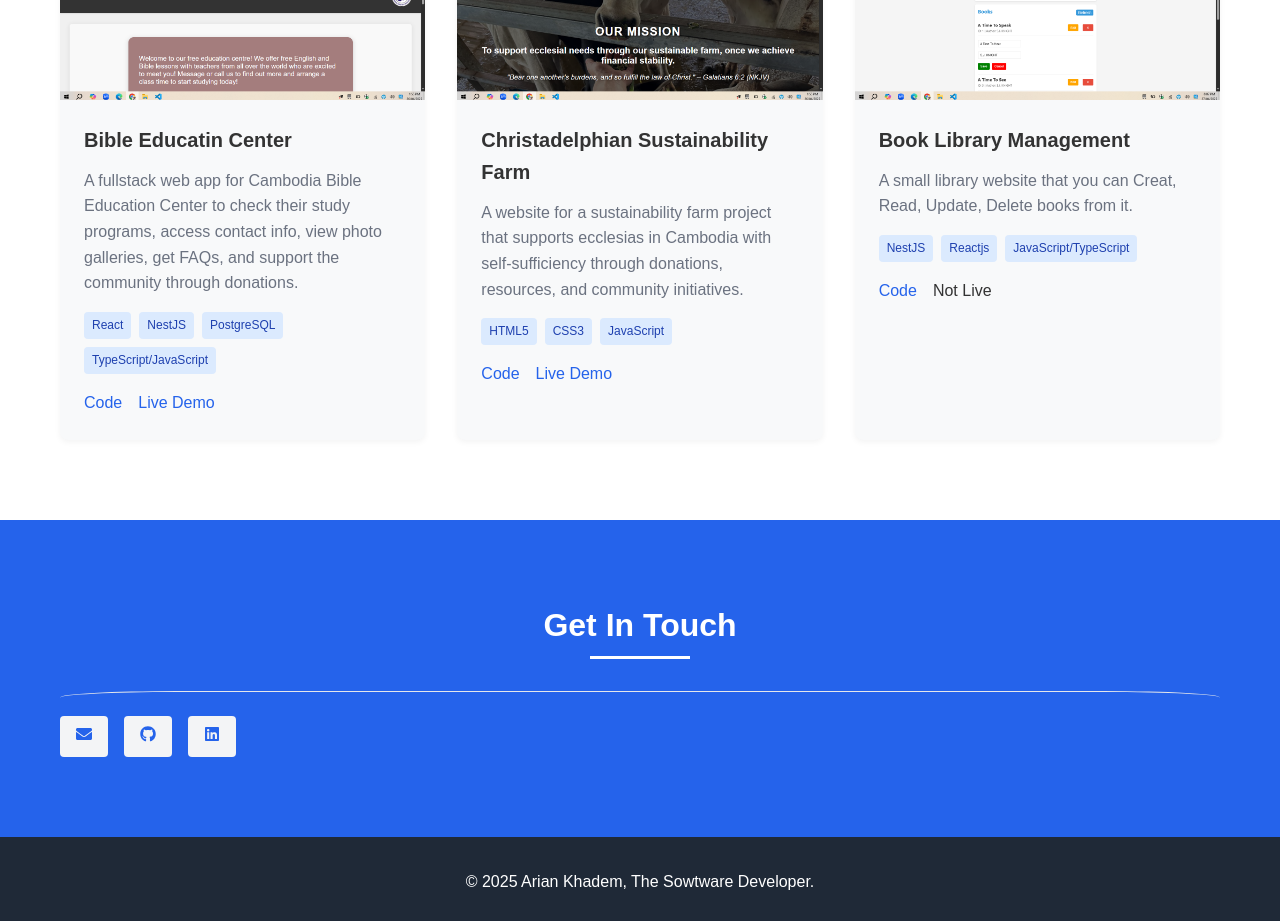
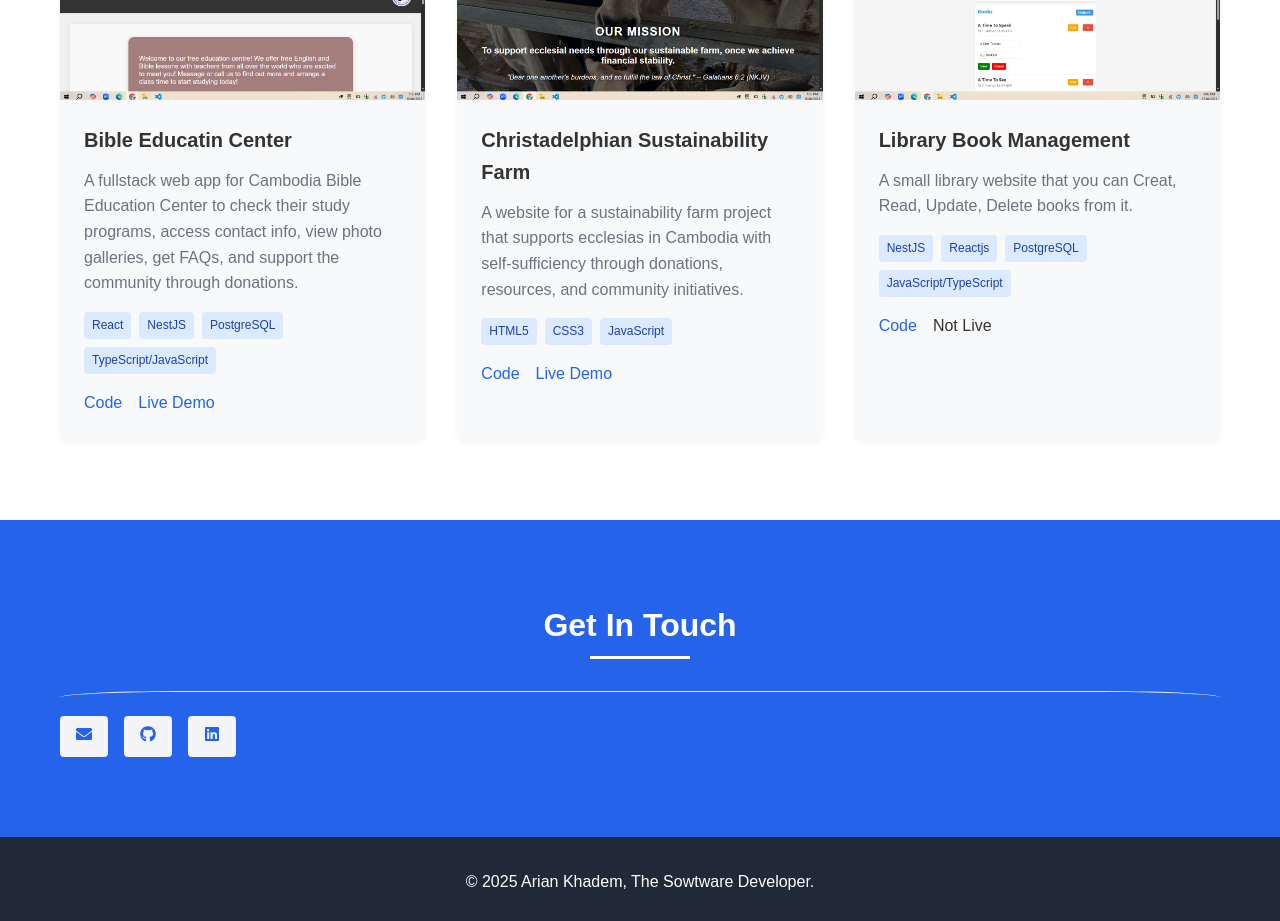
Before and after one commit to calledarian/Portfolio, a React (Create React App) app: page / in a window 1280 px wide. Shown: the part 1740-2661 px from the top of the page. Built offline with nearby package versions, Linux system fonts and the light colour scheme.

Commit message:
Update Projects.js

```diff
--- a/src/Projects.js
+++ b/src/Projects.js
@@ -56,13 +56,14 @@ export default function Projects() {
                             <img src="./bookshell.png" alt="Library Project" />
                         </div>
                         <div className="project-details">
-                            <h3 className="project-title">Book Library Management</h3>
+                            <h3 className="project-title">Library Book Management</h3>
                             <p className="project-description">
                                 A small library website that you can Creat, Read, Update, Delete books from it.
                             </p>
                             <div className="project-tags">
                                 <span className="project-tag">NestJS</span>
                                 <span className="project-tag">Reactjs</span>
+                                <span className="project-tag">PostgreSQL</span>
                                 <span className="project-tag">JavaScript/TypeScript</span>
                             </div>
                             <div className="project-links">
```
